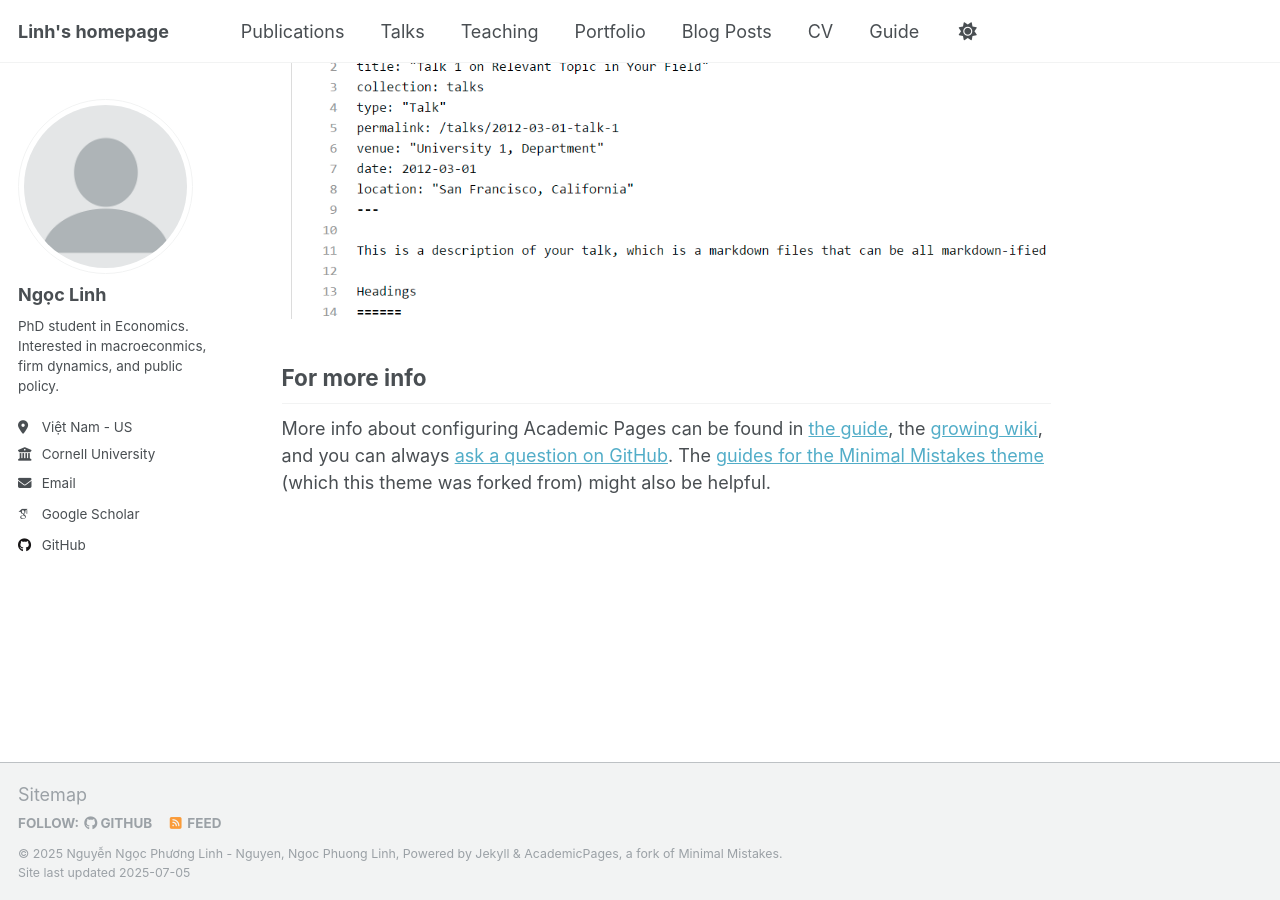
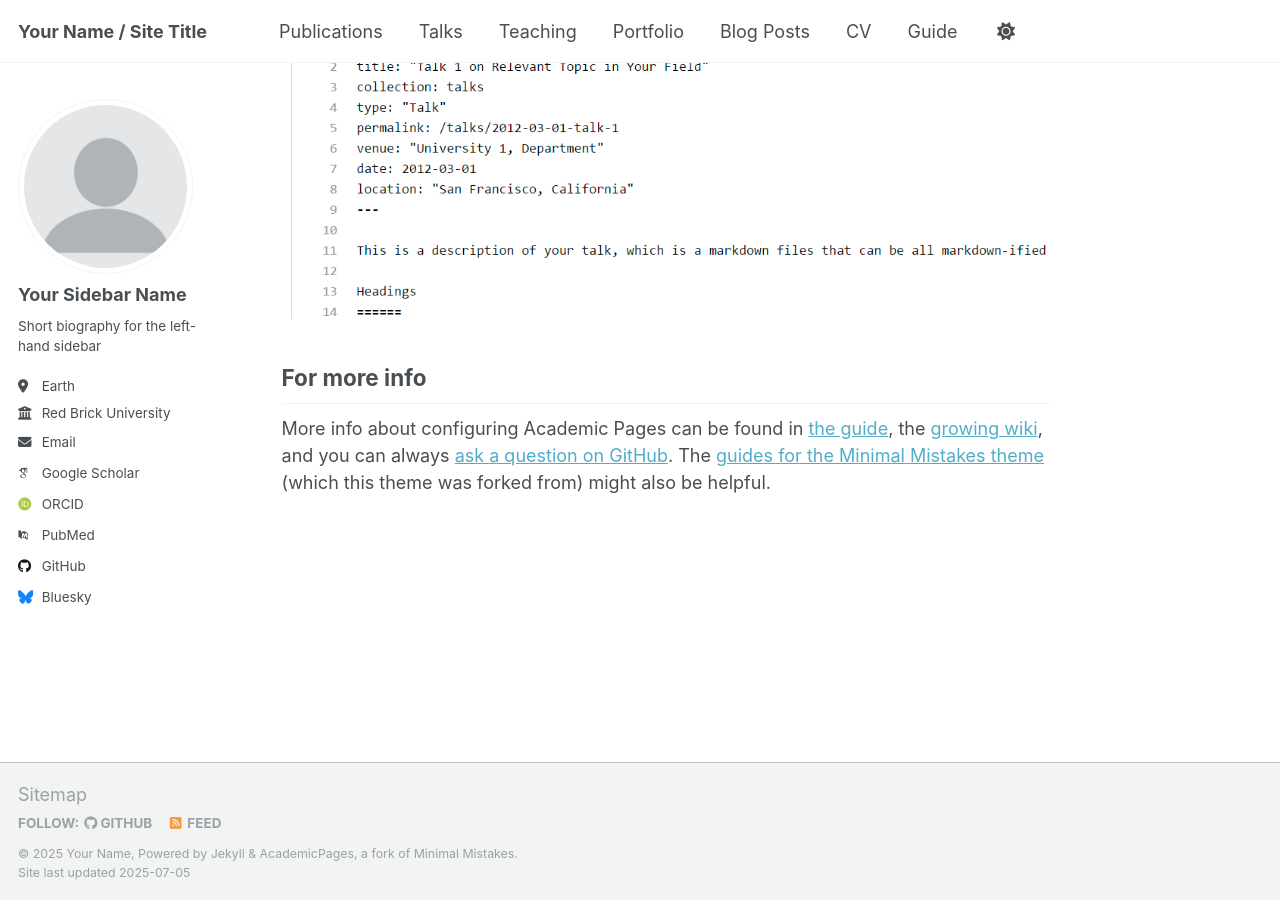
Before and after one commit to npl-nguyen/nguyen-ngoc-phuong-linh, a Jekyll site: the page built from _pages/about.md, in a window 1280 px wide and 900 px high, scrolled down 2880 px. Built offline with Jekyll 4.4.1, drawn with Linux system fonts in a browser that asks for light colours; some web fonts are replaced; a script that is not in the unit is left out.

Commit message:
Add files via upload

```diff
--- a/_config.yml
+++ b/_config.yml
@@ -9,11 +9,11 @@
 # Basic Site Settings
 locale                   : "en-US"
 site_theme               : "default"
-title                    : "Linh's homepage"
+title                    : "Your Name / Site Title"
 title_separator          : "-"
-name                     : &name "Nguyễn Ngọc Phương Linh - Nguyen, Ngoc Phuong Linh"
+name                     : &name "Your Name"
 description              : &description "personal description"
-url                      : https://npl-nguyen.github.io # the base hostname & protocol for your site e.g. "https://[your GitHub username].github.io" or if you already have some other page hosted on Github then use "https://[your GitHub username].github.io/[Your Repo Name]"
+url                      : https://academicpages.github.io # the base hostname & protocol for your site e.g. "https://[your GitHub username].github.io" or if you already have some other page hosted on Github then use "https://[your GitHub username].github.io/[Your Repo Name]"
 baseurl                  : "" # the subpath of your site, e.g. "/blog"
 repository               : "academicpages/academicpages.github.io"
 
@@ -23,22 +23,22 @@ repository               : "academicpages/academicpages.github.io"
 author:
   # Biographic information
   avatar           : "profile.png"
-  name             : "Ngọc Linh"
+  name             : "Your Sidebar Name"
   pronouns         : # example: "she/her"
-  bio              : "PhD student in Economics. Interested in macroeconmics, firm dynamics, and public policy."
-  location         : "Việt Nam - US"
-  employer         : "Cornell University"
+  bio              : "Short biography for the left-hand sidebar"
+  location         : "Earth"
+  employer         : "Red Brick University"
   uri              : # URL
-  email            : "nn268@cornell.edu"
+  email            : "none@example.org"
 
   # Academic websites
   academia         : # URL
   arxiv            : # URL - Update with the correct link to your profile
-  googlescholar    : "https://scholar.google.com/citations?hl=en&user=68KhxaMAAAAJ&view_op=list_works&gmla=AH8HC4x5CIT0ZBDeP9diJ3XAXfG5xXwWvFU2h57_NIFU0WV5xkxg9Nlhe9VX2ik_jFp3IRh7yOBteg7NcmIqQqUUnbxiSTCtXWjJ02PUgbmBsqFvVEbGGwvIdVHJK3w"
+  googlescholar    : "https://scholar.google.com/citations?user=PS_CX0AAAAAJ"
   impactstory      : # URL
-  #orcid            : "http://orcid.org/yourorcidurl"
+  orcid            : "http://orcid.org/yourorcidurl"
   semantic         : # URL
-  #pubmed           : "https://www.ncbi.nlm.nih.gov/pubmed/?term=john+snow"
+  pubmed           : "https://www.ncbi.nlm.nih.gov/pubmed/?term=john+snow"
   researchgate     : # URL
   scopus           : # URL
 
@@ -46,13 +46,13 @@ author:
   bitbucket        : # Username - Update with your username on the site
   codepen          : # Username
   dribbble         : # Username
-  github           : "npl-nguyen"
+  github           : "academicpages"
   kaggle           : # Username
   stackoverflow    : # User number or user number and name (i.e., use "1" or "1/jeff-atwood")
 
   # Social media
   artstation       : # Username
-  bluesky          : #"bsky.app" # Replace this with you Bluesky username
+  bluesky          : "bsky.app" # Replace this with you Bluesky username
   facebook         : # Username
   flickr           : # Username
   foursquare       : # Username
```
